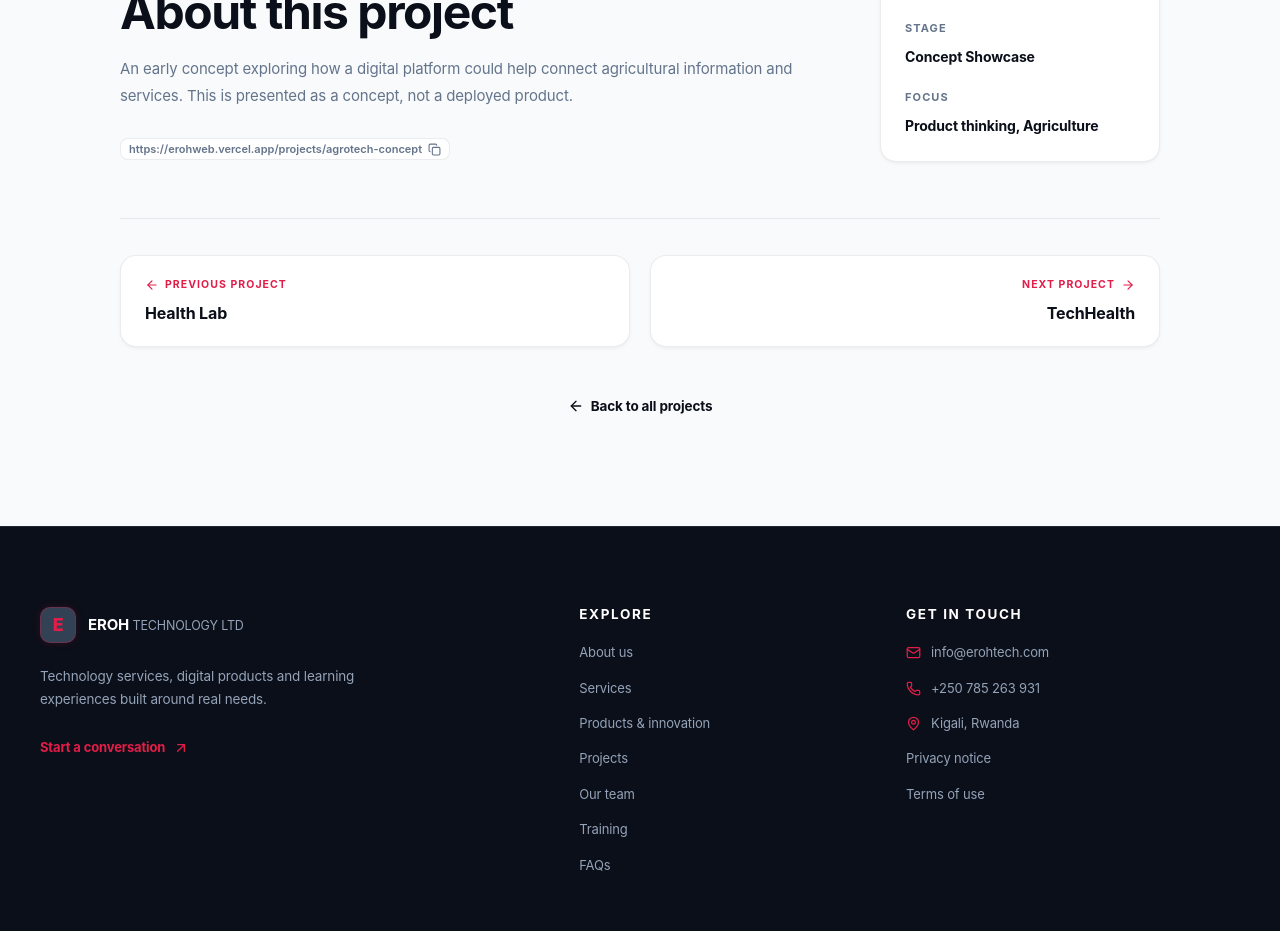
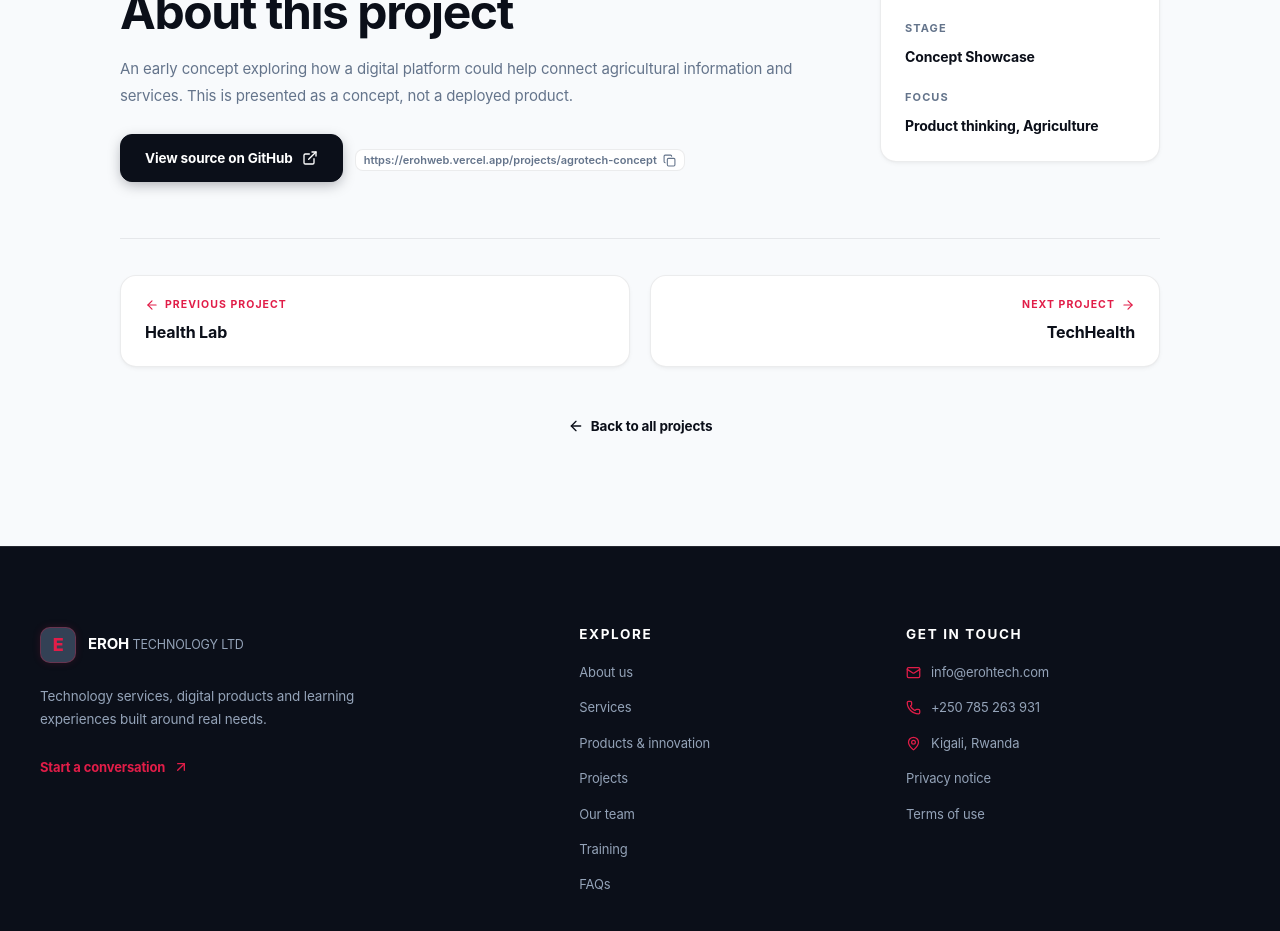
Before and after one commit to EricHOfla/Erohweb, a Next.js app: page /projects/agrotech-concept in a window 1280 px wide. Shown: the part 1120-2051 px from the top of the page. Built offline with nearby package versions, Linux system fonts and the light colour scheme.

Commit message:
Show live and GitHub source links on project details

```diff
--- a/src/app/projects/[slug]/page.tsx
+++ b/src/app/projects/[slug]/page.tsx
@@ -84,10 +84,19 @@ export default async function Project({
                     </Link>
                   ) : (
                     <a className="button" href={p.link} target="_blank" rel="noreferrer">
-                      {p.link.includes("github.com") ? "View on GitHub" : "Visit live showcase"}{" "}
-                      <ExternalLink size={16} />
+                      Visit project <ExternalLink size={16} />
                     </a>
                   )
+                )}
+                {p.liveLink && (
+                  <a className="button" href={p.liveLink} target="_blank" rel="noreferrer">
+                    Visit live website <ExternalLink size={16} />
+                  </a>
+                )}
+                {p.sourceLink && (
+                  <a className="button" href={p.sourceLink} target="_blank" rel="noreferrer">
+                    View source on GitHub <ExternalLink size={16} />
+                  </a>
                 )}
                 <CopyBadge
                   text={`https://erohweb.vercel.app/projects/${p.slug}`}
```
